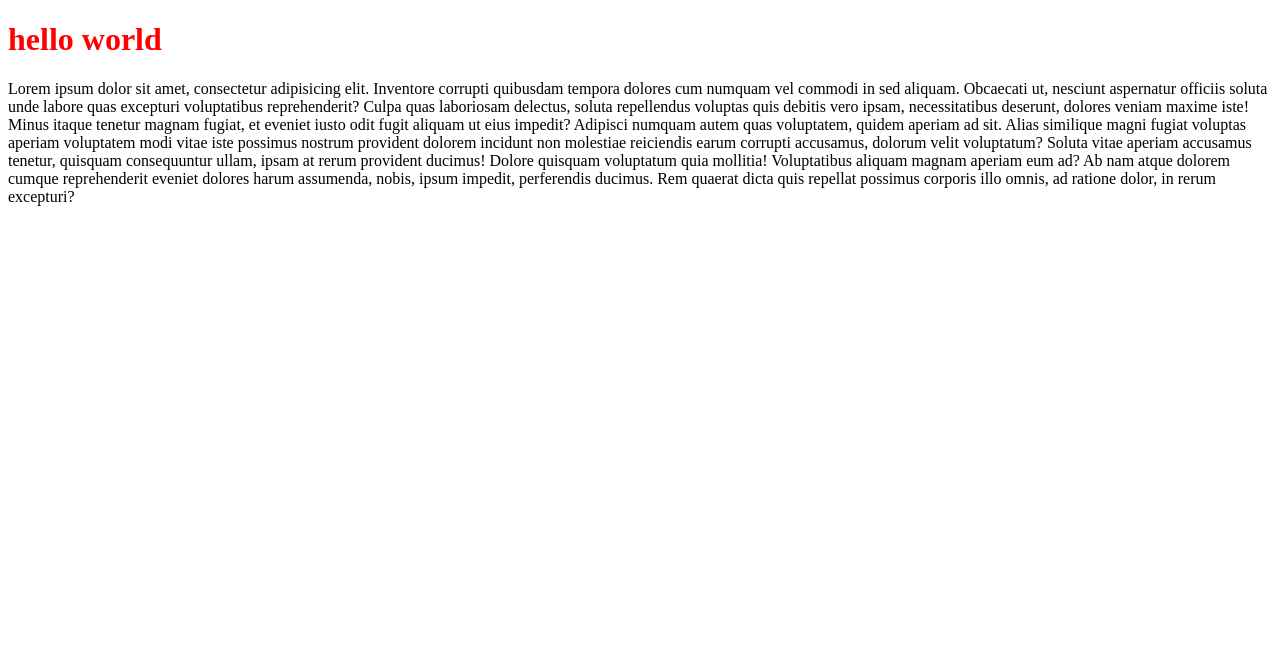
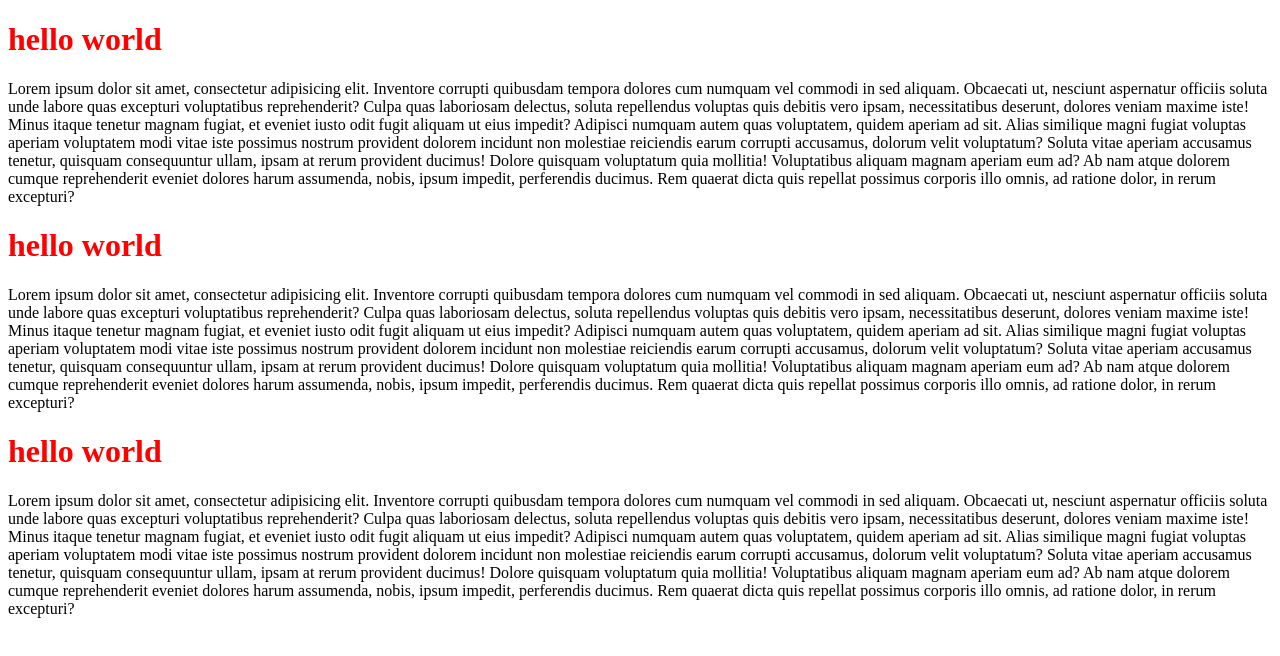
Before and after one commit to shadowrahmat/my-shelly-coop, a plain HTML site: page index.html in a window 1280 px wide. Drawn offline with Linux system fonts and the light colour scheme.

Commit message:
new code is here

```diff
--- a/index.html
+++ b/index.html
@@ -13,6 +13,16 @@
     <p>
         Lorem ipsum dolor sit amet, consectetur adipisicing elit. Inventore corrupti quibusdam tempora dolores cum numquam vel commodi in sed aliquam. Obcaecati ut, nesciunt aspernatur officiis soluta unde labore quas excepturi voluptatibus reprehenderit? Culpa quas laboriosam delectus, soluta repellendus voluptas quis debitis vero ipsam, necessitatibus deserunt, dolores veniam maxime iste! Minus itaque tenetur magnam fugiat, et eveniet iusto odit fugit aliquam ut eius impedit? Adipisci numquam autem quas voluptatem, quidem aperiam ad sit. Alias similique magni fugiat voluptas aperiam voluptatem modi vitae iste possimus nostrum provident dolorem incidunt non molestiae reiciendis earum corrupti accusamus, dolorum velit voluptatum? Soluta vitae aperiam accusamus tenetur, quisquam consequuntur ullam, ipsam at rerum provident ducimus! Dolore quisquam voluptatum quia mollitia! Voluptatibus aliquam magnam aperiam eum ad? Ab nam atque dolorem cumque reprehenderit eveniet dolores harum assumenda, nobis, ipsum impedit, perferendis ducimus. Rem quaerat dicta quis repellat possimus corporis illo omnis, ad ratione dolor, in rerum excepturi?
     </p>
+    <h1>hello world</h1>
+
+    <p>
+        Lorem ipsum dolor sit amet, consectetur adipisicing elit. Inventore corrupti quibusdam tempora dolores cum numquam vel commodi in sed aliquam. Obcaecati ut, nesciunt aspernatur officiis soluta unde labore quas excepturi voluptatibus reprehenderit? Culpa quas laboriosam delectus, soluta repellendus voluptas quis debitis vero ipsam, necessitatibus deserunt, dolores veniam maxime iste! Minus itaque tenetur magnam fugiat, et eveniet iusto odit fugit aliquam ut eius impedit? Adipisci numquam autem quas voluptatem, quidem aperiam ad sit. Alias similique magni fugiat voluptas aperiam voluptatem modi vitae iste possimus nostrum provident dolorem incidunt non molestiae reiciendis earum corrupti accusamus, dolorum velit voluptatum? Soluta vitae aperiam accusamus tenetur, quisquam consequuntur ullam, ipsam at rerum provident ducimus! Dolore quisquam voluptatum quia mollitia! Voluptatibus aliquam magnam aperiam eum ad? Ab nam atque dolorem cumque reprehenderit eveniet dolores harum assumenda, nobis, ipsum impedit, perferendis ducimus. Rem quaerat dicta quis repellat possimus corporis illo omnis, ad ratione dolor, in rerum excepturi?
+    </p>
+    <h1>hello world</h1>
+
+    <p>
+        Lorem ipsum dolor sit amet, consectetur adipisicing elit. Inventore corrupti quibusdam tempora dolores cum numquam vel commodi in sed aliquam. Obcaecati ut, nesciunt aspernatur officiis soluta unde labore quas excepturi voluptatibus reprehenderit? Culpa quas laboriosam delectus, soluta repellendus voluptas quis debitis vero ipsam, necessitatibus deserunt, dolores veniam maxime iste! Minus itaque tenetur magnam fugiat, et eveniet iusto odit fugit aliquam ut eius impedit? Adipisci numquam autem quas voluptatem, quidem aperiam ad sit. Alias similique magni fugiat voluptas aperiam voluptatem modi vitae iste possimus nostrum provident dolorem incidunt non molestiae reiciendis earum corrupti accusamus, dolorum velit voluptatum? Soluta vitae aperiam accusamus tenetur, quisquam consequuntur ullam, ipsam at rerum provident ducimus! Dolore quisquam voluptatum quia mollitia! Voluptatibus aliquam magnam aperiam eum ad? Ab nam atque dolorem cumque reprehenderit eveniet dolores harum assumenda, nobis, ipsum impedit, perferendis ducimus. Rem quaerat dicta quis repellat possimus corporis illo omnis, ad ratione dolor, in rerum excepturi?
+    </p>
 
 </body>
 </html>
```
